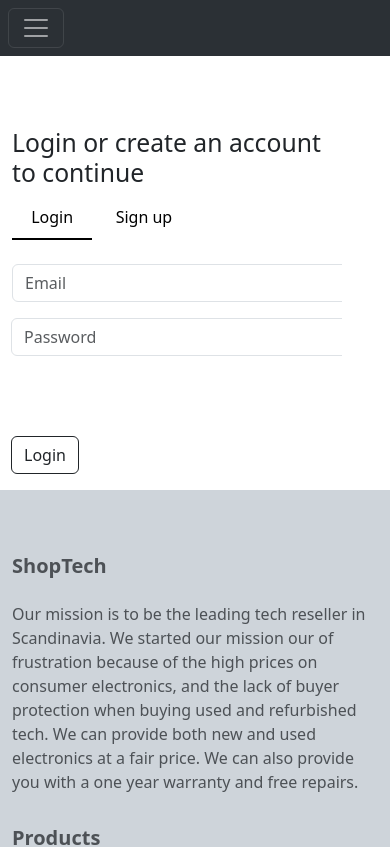
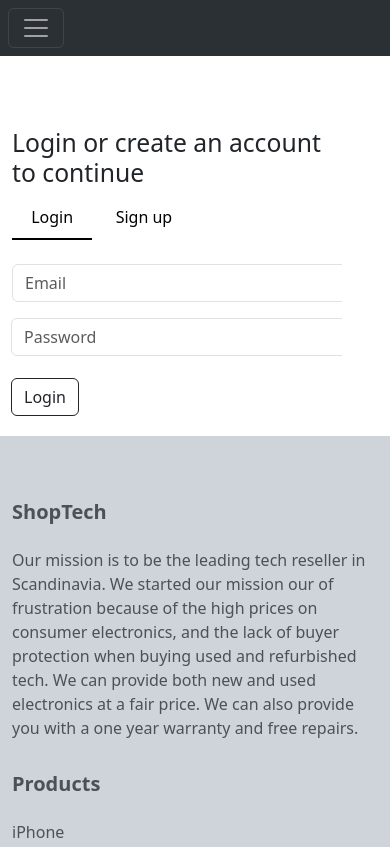
Before and after one commit to foal20ym/ShopTech, a Svelte app in the folder frontend/: page /signup in a window 390 px wide. Shown: the top 847 px of the page. Built offline with nearby package versions, Linux system fonts and the light colour scheme.

Commit message:
Fixed login/register buttons positon

```diff
--- a/frontend/src/app.css
+++ b/frontend/src/app.css
@@ -82,6 +82,12 @@ button:focus-visible {
   outline: 4px auto -webkit-focus-ring-color;
 }
 
+.signUpPageButton{
+  margin-right: 100px;
+  margin-top: -10px;
+  margin-bottom: 20px;
+}
+
 @media (prefers-color-scheme: light) {
   :root {
     color: #213547;
@@ -161,6 +167,7 @@ button:focus-visible {
 }
 
 .toggle-btn {
+  color: #000000;
   cursor: pointer;
   border: 0;
   outline: none;
@@ -205,6 +212,11 @@ button:focus-visible {
   }
   #exampleInputEmail1 {
     width: 200px;
+  }
+  .signUpPageButton{
+    margin-right: 300px;
+    margin-top: -10px;
+    margin-bottom: 20px;
   }
 }
 
@@ -301,6 +313,11 @@ button:focus-visible {
     background-color: rgba(17, 17, 17, 0);
     overflow-x: hidden;
     padding-top: 2px;
+  }
+  .signUpPageButton{
+    margin-right: 300px;
+    margin-top: -10px;
+    margin-bottom: 20px;
   }
 }
 
--- a/frontend/src/lib/Signup.svelte
+++ b/frontend/src/lib/Signup.svelte
@@ -44,7 +44,7 @@
               style="width: 400px;"
             />
           </div>
-					<div class="mt-5 mb-3">
+					<div class="signUpPageButton">
           <button type="submit" class="btn btn-outline-dark mt-3">Login</button
           >
 					</div>
@@ -97,7 +97,7 @@
               style="width: 400px;"
             />
           </div>
-					<div class="mt-5 mb-3">
+					<div class="signUpPageButton">
           <button type="submit" class="btn btn-outline-dark mt-3">Sign up</button
           >
 					</div>
```
